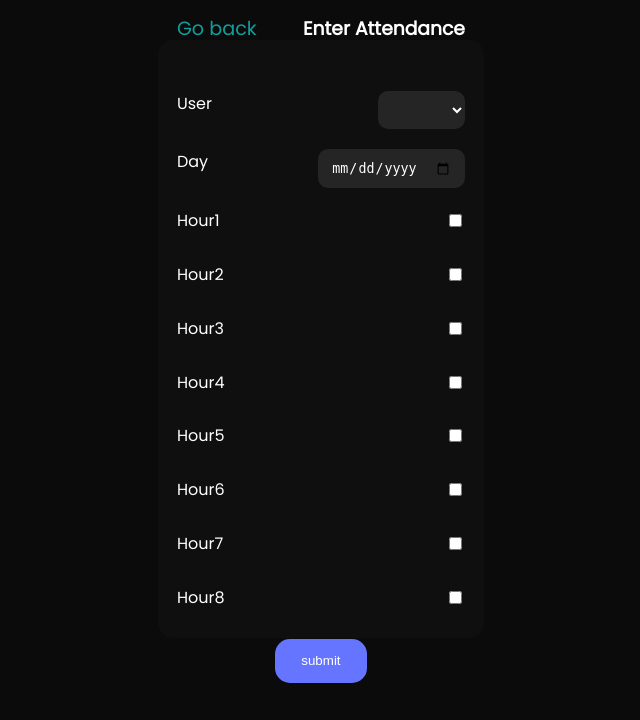
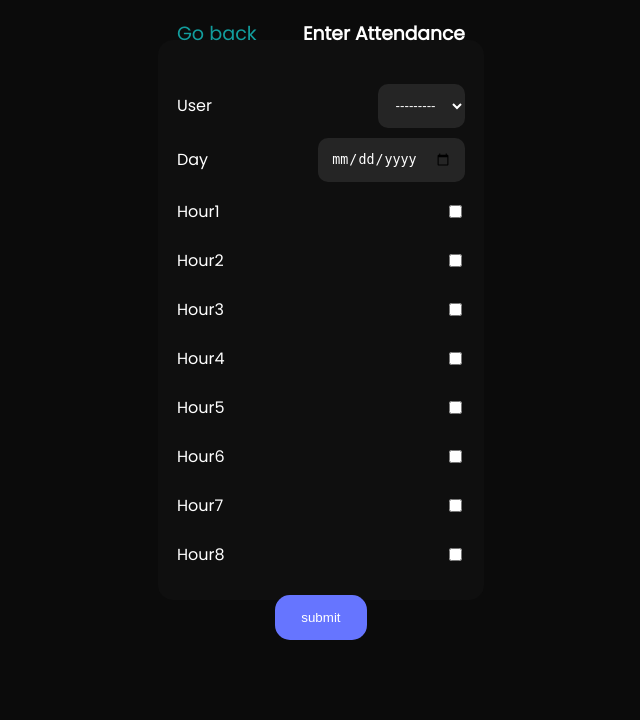
Before and after one commit to srvshbskr/BunkManager, a Django app: page /createrecord/ in a window 1280 px wide. Shown: the part 80-800 px from the top of the page, without its empty margins (344-984 px from the left). Run offline with Django 4.2, Linux system fonts and the light colour scheme.

Commit message:
modified requirements.txt

```diff
--- a/static/css/main.css
+++ b/static/css/main.css
@@ -21,6 +21,15 @@
 
     display: flex;
     align-items: center;
+    gap: 1.3em;
+}
+
+.list-row{
+
+    display: flex;
+    align-items: center;
+    width: 30vw;
+    justify-content: space-between;
     gap: 1.3em;
 }
 
@@ -124,7 +133,7 @@
     justify-content: center;
     flex-direction: column;
     align-items: center;
-    padding: 1.2em;
+    padding:0  1.2em;
     background-color: #0f0f0f;
     border-radius: 15px;
 
@@ -134,8 +143,9 @@
     width: 100%;
     display: flex;
     gap: 2em;
-    margin-top: 10%;
+    margin-top: 1.5em;
     justify-content: space-between;
+    align-items: center;
     height: 30px;
 }
 
@@ -166,9 +176,13 @@
 
     background-color: #252525;
     border: none;
+    display: flex;
+    align-items: center;
+    justify-content: center;
+
     border-radius: 10px;
     color: var(--font-color);
-    padding: 1.2rem 1em;
+    padding:  1em;
 }
 
 .form-top{
@@ -274,13 +288,19 @@
     filter: invert(100%) sepia(1%) saturate(6878%) hue-rotate(118deg) brightness(115%) contrast(100%);
 }
 
+.search{
+
+    display: flex;
+    align-items: center;
+
+}
+
 .search-form{
 
     display: flex;
     align-items: center;
     gap: 1.2rem;
     /* margin-right: 2em; */
-    cursor: pointer;
 }
 
 .large{
@@ -350,6 +370,18 @@
 
 }
 
+.percentage-red{
+
+    color: var(--circle-absent);
+
+}
+
+.percentage-green{
+
+    color: var(--circle-present);
+
+}
+
 .column{
 
     display: flex;
```
Also changed, not shown: requirements.txt (+0 -75 lines).
